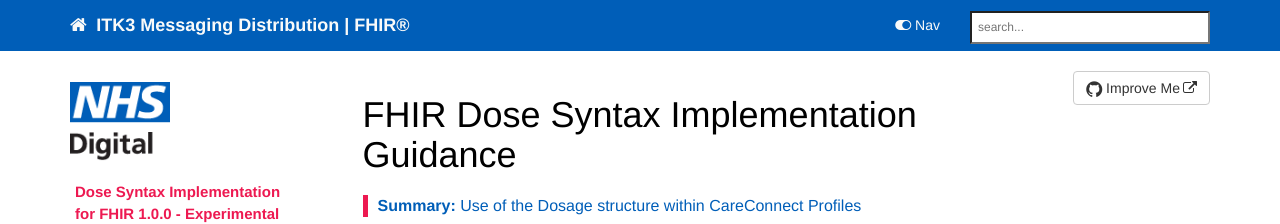
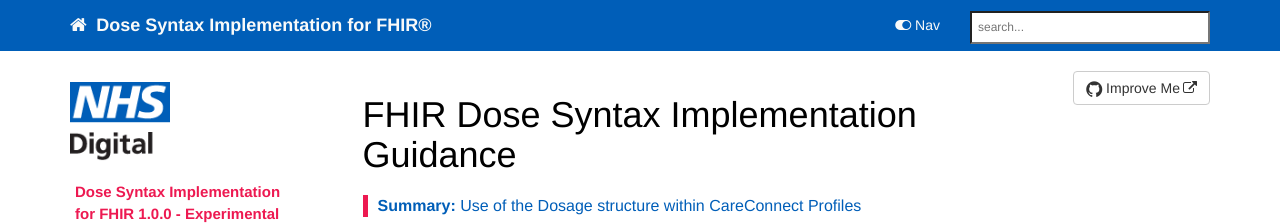
Before and after one commit to nhsconnect/Dose-Syntax-Implementation, a Jekyll site: the page built from index.md, in a window 1280 px wide. Shown: the top 224 px of the page. Built offline with Jekyll 4.4.1, drawn with Linux system fonts in a browser that asks for light colours; nearby versions of some CDN libraries; comment, search, counter and statistics services are not loaded.

Commit message:
Add files via upload

```diff
--- a/_config.yml
+++ b/_config.yml
@@ -2,10 +2,10 @@
 output: web
 # this property is useful for conditional filtering of content that is separate from the PDF.
 
-topnav_title: ITK3 Messaging Distribution | FHIR&reg;
+topnav_title: Dose Syntax Implementation for FHIR&reg;
 # this appears on the top navigation bar next to the home button
 
-site_title: ITK3 Messaging Distribution
+site_title: Dose Syntax Implementation for FHIR
 # this appears in the html browser tab for the site title (seen mostly by search engines, not users)
 
 company_name: NHS Digital
@@ -96,13 +96,13 @@ sidebars:
 - appointments_sidebar
 - tasks_sidebar
 
-description: "The ITK3 Messaging Distribution messaging components support the delivery of care by opening information and data held across different clinical care settings through the use of nationally defined messaging components"
+description: "Implementation guidance for the use of medication and dosage structure definitions within HL7 UK INTEROPen CareConnect Profiles"
 # the description is used in the feed.xml file
 
 sitemap: true
 
 # needed for sitemap.xml file only
-url: https://nhsconnect.github.io/ITK-Distribution
+url: https://nhsconnect.github.io/Dose-Syntax-Implementation
 
 repository: nhsconnect/ITK-Distribution
 
```
